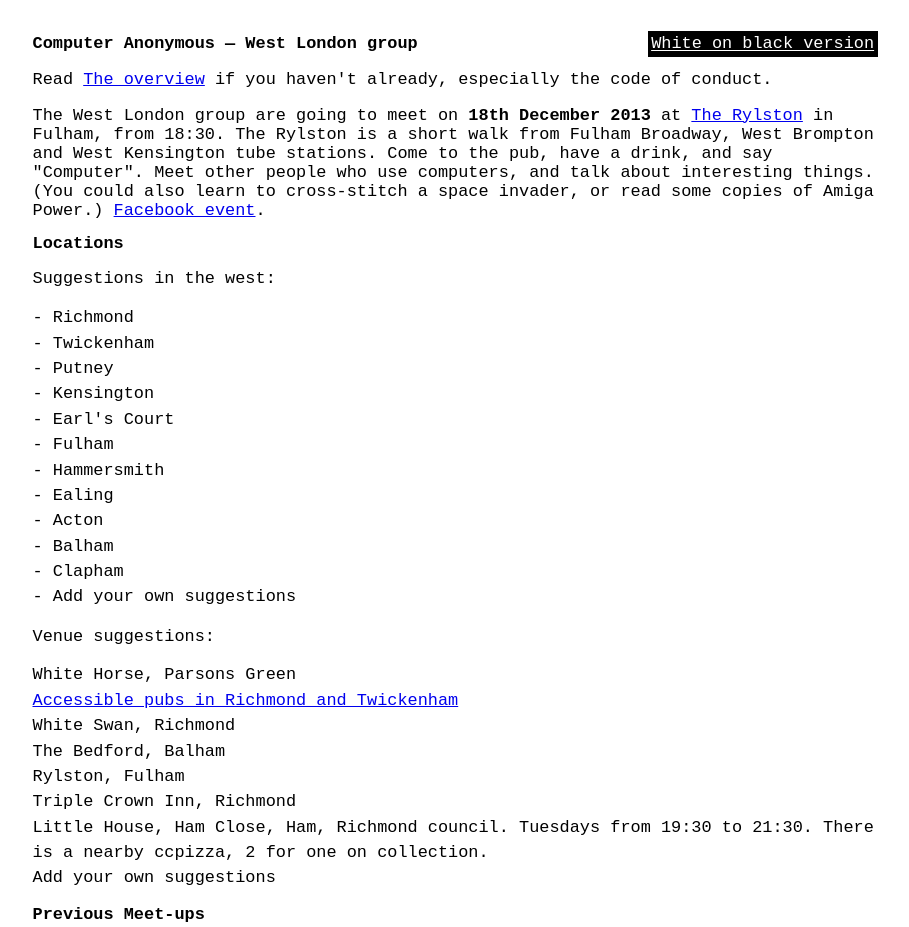
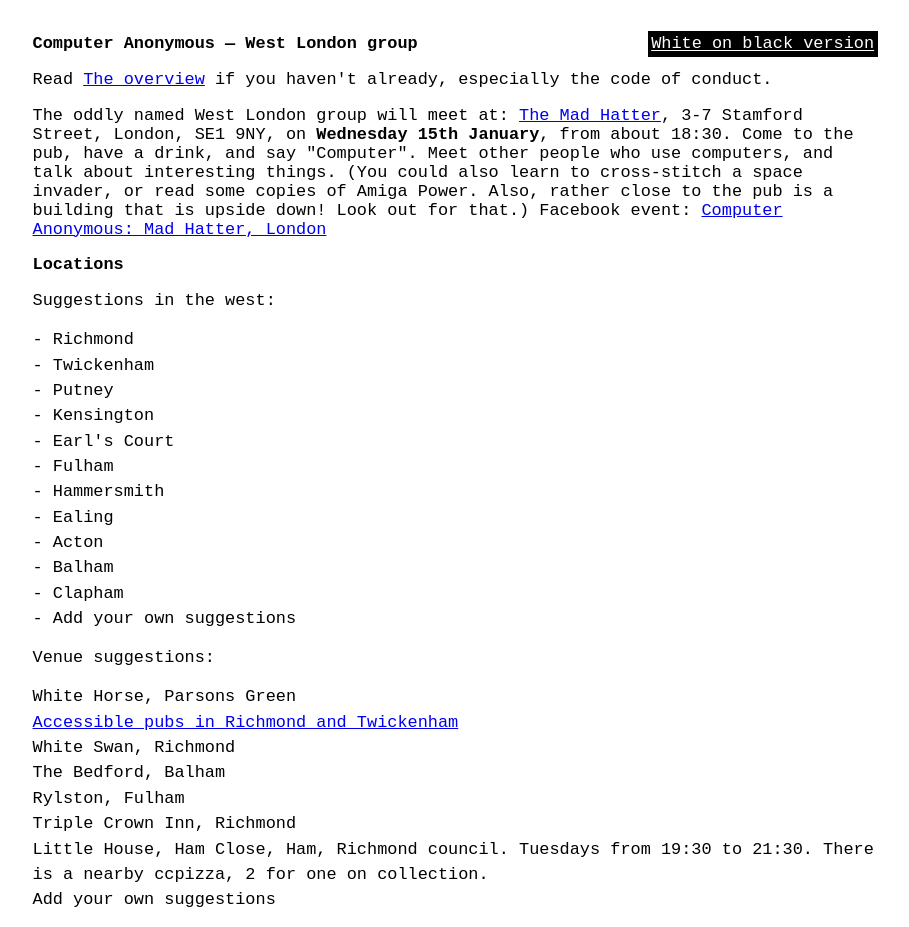
Before and after one commit to computeranonymous/computer, a Jekyll site: the page built from uk_west_london.html, in a window 1280 px wide. Shown: the top 927 px of the page, without its empty margins (185-1094 px from the left). Built offline with Jekyll 4.4.1, drawn with Linux system fonts in a browser that asks for light colours; some of the changed text lies outside the part shown.

Commit message:
Added next event for West London

```diff
--- a/uk_west_london.html
+++ b/uk_west_london.html
@@ -6,15 +6,14 @@ title: Computer Anonymous - West London
 
 <p>Read <a href="index.html">The overview</a> if you haven't already, especially the code of conduct.</p>
 
-The West London group are going to meet on <b>18th December 2013</b> at <a href="http://www.therylston.com/">The Rylston</a> in Fulham, from 18:30.
-
-The Rylston is a short walk from Fulham Broadway, West Brompton and West Kensington tube stations.
+<p>The oddly named West London group will meet at: <a href="http://www.madhatterhotel.co.uk">The Mad Hatter</a>,
+3-7 Stamford Street, London, SE1 9NY, on <b>Wednesday 15th January</b>, from about 18:30.
 
 Come to the pub, have a drink, and say "Computer". Meet other people who use computers, and talk about interesting things.
 
-(You could also learn to cross-stitch a space invader, or read some copies of Amiga Power.)
+(You could also learn to cross-stitch a space invader, or read some copies of Amiga Power. Also, rather close to the pub is a building that is upside down! Look out for that.)
 
-<a href="https://www.facebook.com/events/237964086364465">Facebook event</a>.
+Facebook event: <a href="https://www.facebook.com/events/1448920025336895">Computer Anonymous: Mad Hatter, London</a>
 
 <h2>Locations</h2>
 <p>Suggestions in the west:</p>
@@ -46,6 +45,15 @@ Come to the pub, have a drink, and say "Computer". Meet other people who use com
 
 <h2>Previous Meet-ups</h2>
 
+<p>The West London group met on <b>18th December 2013</b> at <a href="http://www.therylston.com/">The Rylston</a> in Fulham, from 18:30.
+
+The Rylston is a short walk from Fulham Broadway, West Brompton and West Kensington tube stations.
+
+The pub was quiet, despite a quiz happening. Pizzas were consumed, space invaders were cross-stitched, old computer magazines were read (including wonderful magazines from the 1980s! Thanks Tyrone!) and there were these stickers:
+<img src="https://pbs.twimg.com/media/BbytCOMIYAAr-Fb.jpg" width="300px" />
+</p>
+
+
 <p>The oddly named West London group met at: <a href="http://www.madhatterhotel.co.uk">The Mad Hatter</a>,
 3-7 Stamford Street, London, SE1 9NY, on <b>Thursday 24th October 2013</b>, from about 18:30.
 <p>Copies of Amiga Power were read, space invaders and Pac-Man ghosts were cross-stitched, people attempted regular expression crosswords, and read print-outs of esoteric languages such as the My Little Pony inspired <a href="http://esolangs.org/wiki/FiM%2B%2B">FiM++</a>.
```
Also changed, not shown: other parts of uk_west_london.html (+0 -1 lines).
